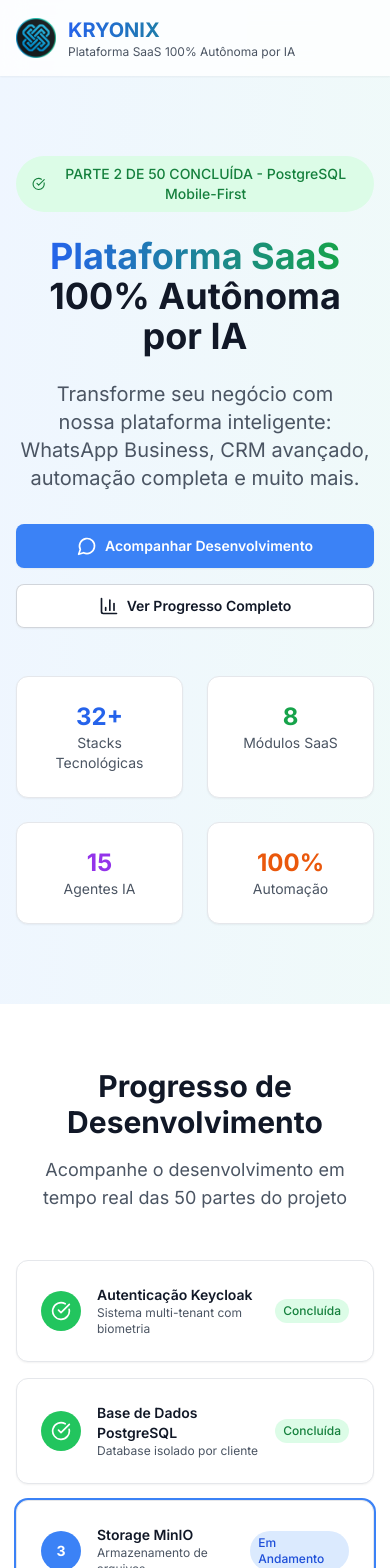
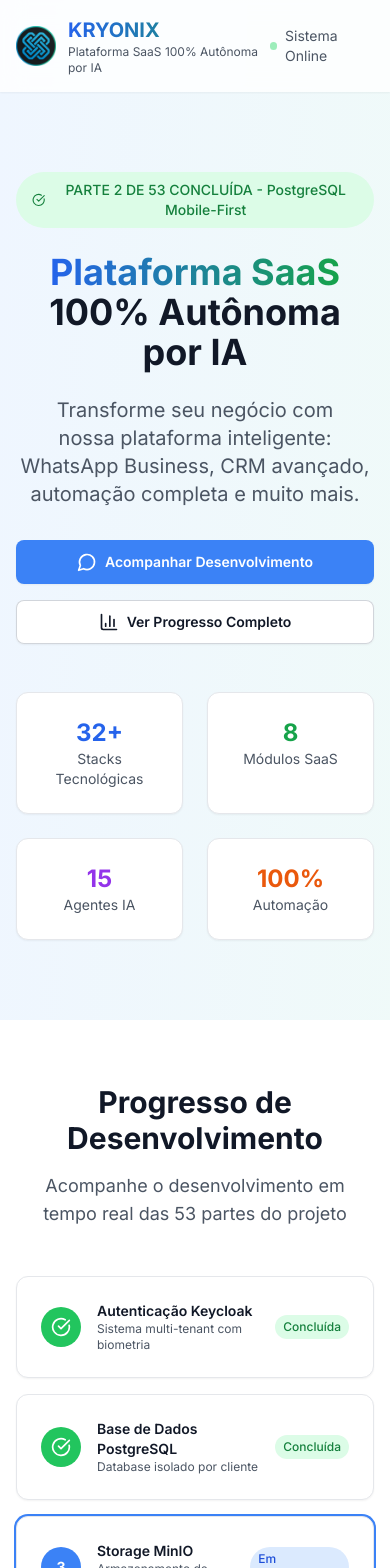
Before and after one commit to Nakahh/KRYONIX-PLATAFORMA, a Next.js app: page / in a window 390 px wide. Shown: the top 1568 px of the page. Built offline with nearby package versions, Linux system fonts and the light colour scheme.

Commit message:
Atualizar homepage com 53 partes, status online mobile e ajustar logo - parte 1
cgen-64c2c064959847da8054fc75809336ac

```diff
--- a/app/page.tsx
+++ b/app/page.tsx
@@ -165,8 +165,8 @@ export default function HomePage() {
                 <p className="text-xs text-gray-600">Plataforma SaaS 100% Autônoma por IA</p>
               </div>
             </div>
-            <div className="hidden sm:flex items-center space-x-2">
-              <div className="inline-flex h-2 w-2 rounded-full bg-green-400"></div>
+            <div className="flex items-center space-x-2">
+              <div className="inline-flex h-2 w-2 rounded-full bg-green-400 animate-pulse"></div>
               <span className="text-sm text-gray-600">Sistema Online</span>
             </div>
           </div>
@@ -180,7 +180,7 @@ export default function HomePage() {
             <div className="mb-8">
               <div className="inline-flex items-center px-4 py-2 rounded-full bg-success-100 text-success-700 text-sm font-medium mb-6">
                 <CheckCircle className="w-4 h-4 mr-2" />
-                PARTE {currentPart} DE 50 CONCLUÍDA - PostgreSQL Mobile-First
+                PARTE {currentPart} DE 53 CONCLUÍDA - PostgreSQL Mobile-First
               </div>
 
               <h1 className="text-4xl sm:text-6xl font-bold mb-6 text-balance">
@@ -237,7 +237,7 @@ export default function HomePage() {
               Progresso de Desenvolvimento
             </h2>
             <p className="text-lg text-gray-600">
-              Acompanhe o desenvolvimento em tempo real das 50 partes do projeto
+              Acompanhe o desenvolvimento em tempo real das 53 partes do projeto
             </p>
           </div>
 
@@ -283,7 +283,7 @@ export default function HomePage() {
 
             <div className="mt-8 text-center">
               <p className="text-lg font-semibold text-gray-700">
-                50 Partes Técnicas Completas
+                53 Partes Técnicas Completas
               </p>
               <p className="text-sm text-gray-500 mt-2">
                 Clique em qualquer parte para ver os detalhes técnicos
```
